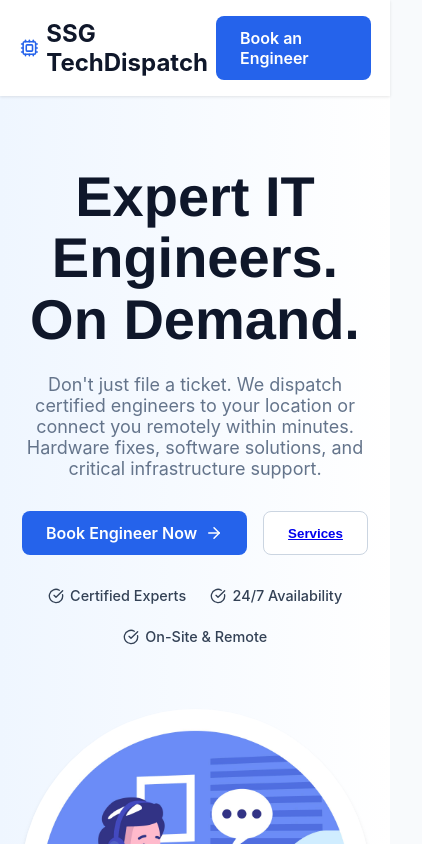
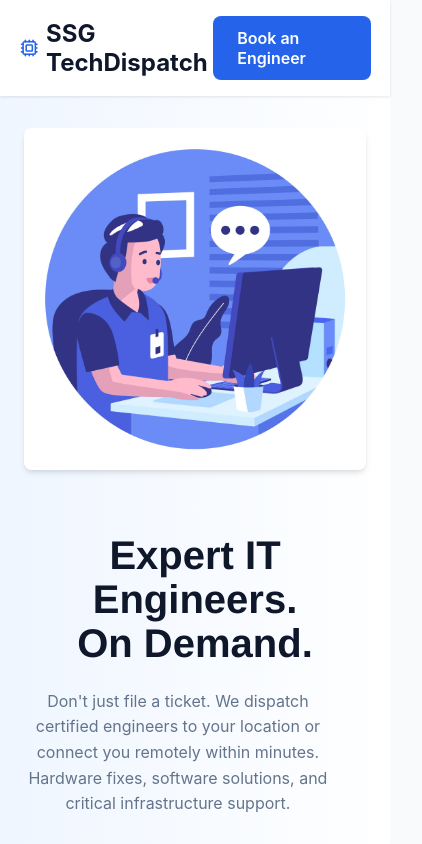
Before and after one commit to Ashutoshgithub23/TechDispatch, a React (Vite) app: page / in a window 390 px wide. Shown: the top 844 px of the page, 422 px wide, since content can reach past the window. Built offline with nearby package versions, Linux system fonts and the light colour scheme.

Commit message:
Responsive

```diff
--- a/src/Home.css
+++ b/src/Home.css
@@ -1,8 +1,8 @@
 /* --- Global Reset & Variables --- */
 :root {
-  --primary: #2563eb; /* Professional Blue */
+  --primary: #2563eb;       /* Professional Blue */
   --primary-dark: #1e40af;
-  --secondary: #0f172a; /* Dark Navy */
+  --secondary: #0f172a;     /* Dark Navy */
   --text-dark: #334155;
   --text-light: #64748b;
   --bg-light: #f8fafc;
@@ -16,6 +16,26 @@ body {
   font-family: 'Inter', -apple-system, BlinkMacSystemFont, sans-serif;
   color: var(--text-dark);
   background-color: var(--bg-light);
+  /* PREVENT HORIZONTAL SCROLLING ON MOBILE */
+  overflow-x: hidden;
+}
+
+/* --- Typography (Responsive) --- */
+h1 {
+  /* Dynamic sizing: Min 2.5rem, Ideal 5vw, Max 4rem */
+  font-size: clamp(2.5rem, 5vw, 4rem);
+  line-height: 1.1;
+  font-weight: 800;
+}
+
+h2 {
+  font-size: clamp(1.8rem, 4vw, 2.5rem);
+  line-height: 1.2;
+}
+
+p {
+  font-size: clamp(1rem, 2vw, 1.125rem);
+  line-height: 1.6;
 }
 
 /* --- Navigation --- */
@@ -39,7 +59,6 @@ body {
   font-size: 1.5rem;
   color: var(--secondary);
 }
-
 .logo-icon { color: var(--primary); }
 
 .nav-links { display: flex; gap: 2rem; }
@@ -62,6 +81,7 @@ body {
   cursor: pointer;
   display: flex;
   align-items: center;
+  justify-content: center; /* Center text in button */
   gap: 0.5rem;
   transition: background 0.2s;
 }
@@ -75,6 +95,9 @@ body {
   border-radius: var(--radius);
   font-weight: 600;
   cursor: pointer;
+  display: flex;
+  align-items: center;
+  justify-content: center;
 }
 
 .btn-outline {
@@ -92,32 +115,36 @@ body {
 
 /* --- Hero Section --- */
 .hero {
-  display: grid;
-  grid-template-columns: 1fr 1fr;
+  display: flex;               /* Changed to Flex for better control */
   align-items: center;
+  justify-content: space-between;
   gap: 4rem;
-  padding: 5rem 5%;
+  padding: 4rem 5%;            /* Adjusted padding */
   background: linear-gradient(to right, #eff6ff, #ffffff);
+  min-height: 80vh;            /* Ensure it takes up screen height */
+}
+
+.hero-content {
+  flex: 1;                     /* Takes up 50% width */
+  max-width: 600px;
 }
 
 .hero h1 {
-  font-size: 3.5rem;
-  line-height: 1.1;
   color: var(--secondary);
   margin-bottom: 1.5rem;
 }
 
 .hero p {
-  font-size: 1.125rem;
   color: var(--text-light);
   margin-bottom: 2rem;
-  max-width: 500px;
+  max-width: 90%;
 }
 
 .hero-buttons {
   display: flex;
   gap: 1rem;
   margin-bottom: 2rem;
+  flex-wrap: wrap; /* Allows buttons to stack on tiny screens */
 }
 
 .hero-trust {
@@ -129,10 +156,21 @@ body {
 }
 .hero-trust span { display: flex; align-items: center; gap: 0.4rem; }
 
+/* --- Hero Image Fix --- */
+.hero-image-container {
+  flex: 1;                     /* Takes up the other 50% */
+  display: flex;
+  justify-content: center;
+}
+
+.hero-image-container img,
 .image-placeholder img {
-  width: 100%;
+  width: 100%;                 /* Responsive width */
+  max-width: 500px;            /* STOP it from getting huge on desktops */
+  height: auto;                /* Maintain aspect ratio */
   border-radius: var(--radius);
   box-shadow: var(--shadow);
+  object-fit: contain;
 }
 
 /* --- Services Section --- */
@@ -142,7 +180,7 @@ body {
 }
 
 .section-header { text-align: center; margin-bottom: 3rem; }
-.section-header h2 { font-size: 2.25rem; color: var(--secondary); margin-bottom: 0.5rem; }
+.section-header h2 { color: var(--secondary); margin-bottom: 0.5rem; }
 
 .service-cards {
   display: grid;
@@ -159,10 +197,7 @@ body {
 }
 .card:hover { transform: translateY(-5px); box-shadow: var(--shadow); }
 
-.icon-box {
-  color: var(--primary);
-  margin-bottom: 1.5rem;
-}
+.icon-box { color: var(--primary); margin-bottom: 1.5rem; }
 
 .card ul {
   list-style: none;
@@ -175,11 +210,6 @@ body {
   margin-bottom: 0.75rem;
   color: var(--text-dark);
 }
-.hero-image img {
-  border-radius: 50%; /* adjust value as needed */
-  overflow: hidden;
-}
-
 
 .btn-text {
   background: none;
@@ -196,7 +226,6 @@ body {
   background: var(--secondary);
   color: var(--white);
 }
-
 .steps-section .section-header h2 { color: var(--white); }
 
 .steps-grid {
@@ -226,7 +255,6 @@ body {
   background: var(--primary);
   color: var(--white);
 }
-
 .stat { display: flex; align-items: center; gap: 1rem; }
 .stat h4 { margin: 0; font-size: 1.25rem; }
 .stat p { margin: 0; opacity: 0.9; font-size: 0.9rem; }
@@ -245,12 +273,53 @@ body {
   margin-top: 2rem;
 }
 
-/* --- Mobile Responsiveness --- */
-@media (max-width: 768px) {
-  .hero { grid-template-columns: 1fr; text-align: center; padding-top: 2rem; }
-  .hero-buttons { justify-content: center; }
-  .hero-trust { justify-content: center; flex-wrap: wrap; }
-  .nav-links { display: none; } /* Add a mobile menu toggle if needed */
+/* ========================================= */
+/* MOBILE RESPONSIVENESS (The Critical Part) */
+/* ========================================= */
+@media (max-width: 900px) {
+
+  /* 1. Stack Hero Section */
+  .hero {
+    flex-direction: column-reverse; /* Image on top, Text on bottom */
+    text-align: center;
+    padding: 2rem 1.5rem;
+    gap: 2rem;
+  }
+
+  .hero-content {
+    width: 100%;
+    margin: 0 auto;
+  }
+
+  /* 2. Fix the Giant Image on Mobile */
+  .hero-image-container img {
+    max-width: 320px; /* Force it to be smaller on phone */
+    margin: 0 auto;
+    display: block;
+  }
+
+  /* 3. Center buttons and trust badges */
+  .hero-buttons {
+    justify-content: center;
+    width: 100%;
+  }
+
+  .btn-primary, .btn-secondary {
+    width: 100%; /* Full width buttons for easy tapping */
+    justify-content: center;
+  }
+
+  .hero-trust {
+    justify-content: center;
+    flex-wrap: wrap;
+    margin-top: 1rem;
+  }
+
+  /* 4. Navigation */
+  .nav-links { display: none; } /* Hide links on mobile (needs hamburger menu later) */
+
+  /* 5. Stack other grids */
   .steps-grid { grid-template-columns: 1fr; }
   .stats-banner { flex-direction: column; gap: 2rem; text-align: center; }
+  .footer-actions { flex-direction: column; }
 }
```
